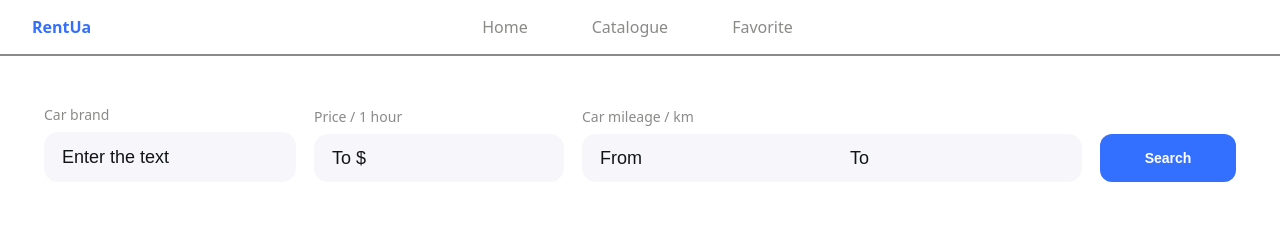
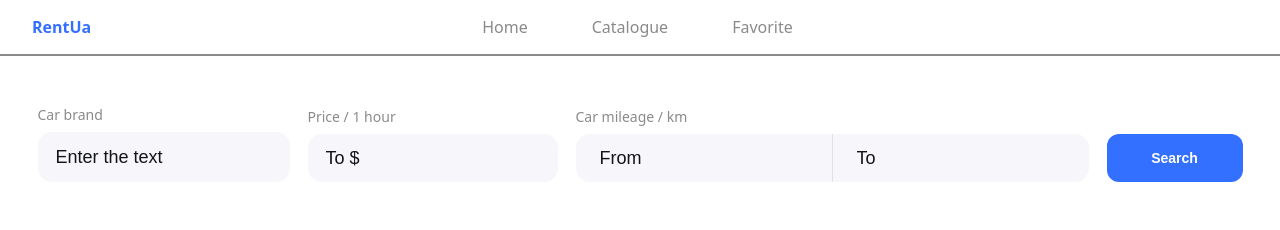
Before and after one commit to kostarusin/car-rental, a React (Vite) app: page /car-rental/catalogue in a window 1280 px wide. Shown: the top 230 px of the page. Built offline with nearby package versions, Linux system fonts and the light colour scheme.

Commit message:
form styles

```diff
--- a/src/components/CataloguePageForm/CataloguePageForm.module.css
+++ b/src/components/CataloguePageForm/CataloguePageForm.module.css
@@ -32,6 +32,11 @@
   font-size: 18px;
   font-weight: 500;
   line-height: 20px;
+
+  &:hover,
+  &:focus {
+    outline: none;
+  }
 }
 
 .priceInp {
@@ -45,6 +50,11 @@
   font-size: 18px;
   font-weight: 500;
   line-height: 20px;
+
+  &:hover,
+  &:focus {
+    outline: none;
+  }
 }
 
 .mileageInpFrom {
@@ -53,14 +63,19 @@
   padding: 0px;
   border: none;
   background-color: var(--inputBackground);
-  border-right: 2px;
-  border-right-color: black;
   border-top-left-radius: 14px;
   border-bottom-left-radius: 14px;
-  padding-left: 18px;
+  padding-left: 24px;
   font-size: 18px;
   font-weight: 500;
   line-height: 20px;
+
+  border-right: 1px solid rgba(138, 138, 137, 0.2);
+
+  &:hover,
+  &:focus {
+    outline: none;
+  }
 }
 
 .mileageInpTo {
@@ -71,10 +86,15 @@
   background-color: var(--inputBackground);
   border-top-right-radius: 14px;
   border-bottom-right-radius: 14px;
-  padding-left: 18px;
+  padding-left: 24px;
   font-size: 18px;
   font-weight: 500;
   line-height: 20px;
+
+  &:hover,
+  &:focus {
+    outline: none;
+  }
 }
 
 ::placeholder {
```
